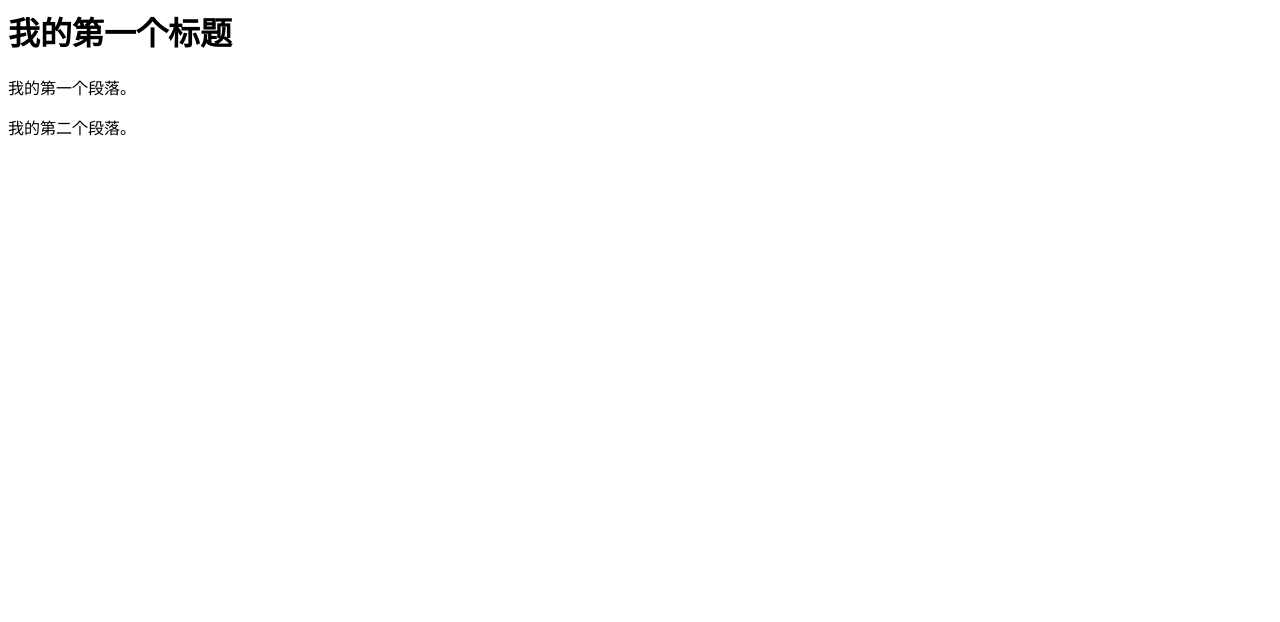
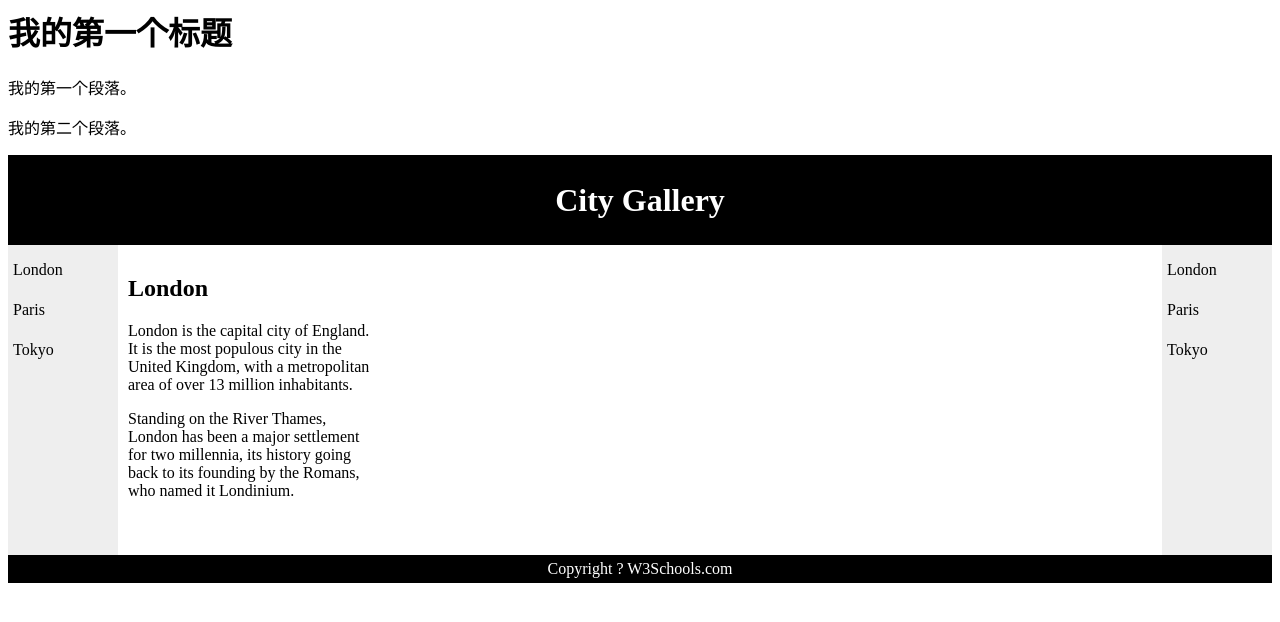
Before and after one commit to wuziyi/pkface, a plain HTML site: page index.html in a window 1280 px wide. Drawn offline with Linux system fonts and the light colour scheme.

Commit message:
Update index.html

```diff
--- a/index.html
+++ b/index.html
@@ -5,3 +5,81 @@
  <p>我的第二个段落。</p>
 </body>
 </html>
+<!DOCTYPE html>
+<html>
+
+<head>
+<style>
+#header {
+    background-color:black;
+    color:white;
+    text-align:center;
+    padding:5px;
+}
+#nav {
+    line-height:40px;
+    background-color:#eeeeee;
+    height:300px;
+    width:100px;
+    float:left;
+    padding:5px;
+}
+#nav2 {
+    line-height:40px;
+    background-color:#eeeeee;
+    height:300px;
+    width:100px;
+    float:right;
+    padding:5px;
+}
+#section {
+    width:250px;
+    float:left;
+    padding:10px;
+}
+#footer {
+    background-color:black;
+    color:white;
+    clear:both;
+    text-align:center;
+   padding:5px;
+}
+</style>
+</head>
+
+<body>
+
+<div id="header">
+<h1>City Gallery</h1>
+</div>
+
+<div id="nav">
+London<br>
+Paris<br>
+Tokyo<br>
+</div>
+
+<div id="nav2">
+London<br>
+Paris<br>
+Tokyo<br>
+</div>
+
+<div id="section">
+<h2>London</h2>
+<p>
+London is the capital city of England. It is the most populous city in the United Kingdom,
+with a metropolitan area of over 13 million inhabitants.
+</p>
+<p>
+Standing on the River Thames, London has been a major settlement for two millennia,
+its history going back to its founding by the Romans, who named it Londinium.
+</p>
+</div>
+
+<div id="footer">
+Copyright ? W3Schools.com
+</div>
+
+</body>
+</html>
```
